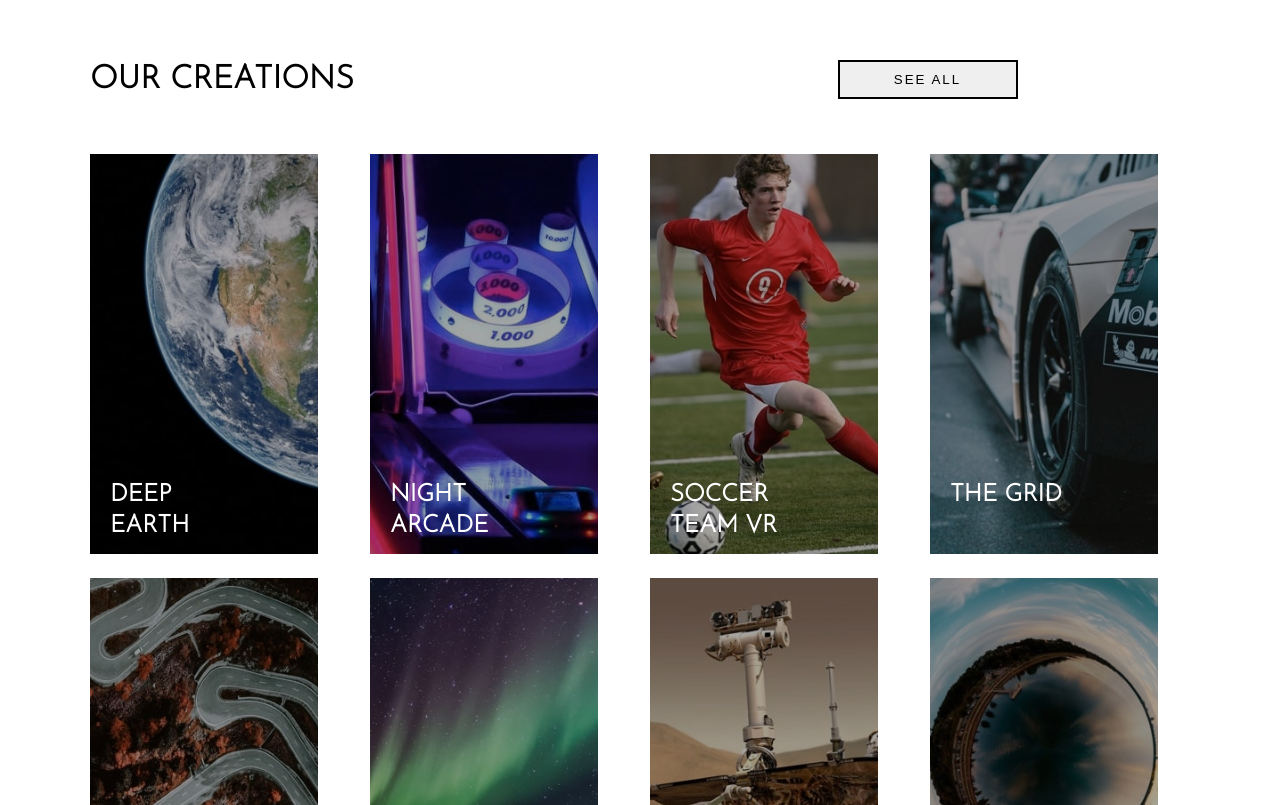
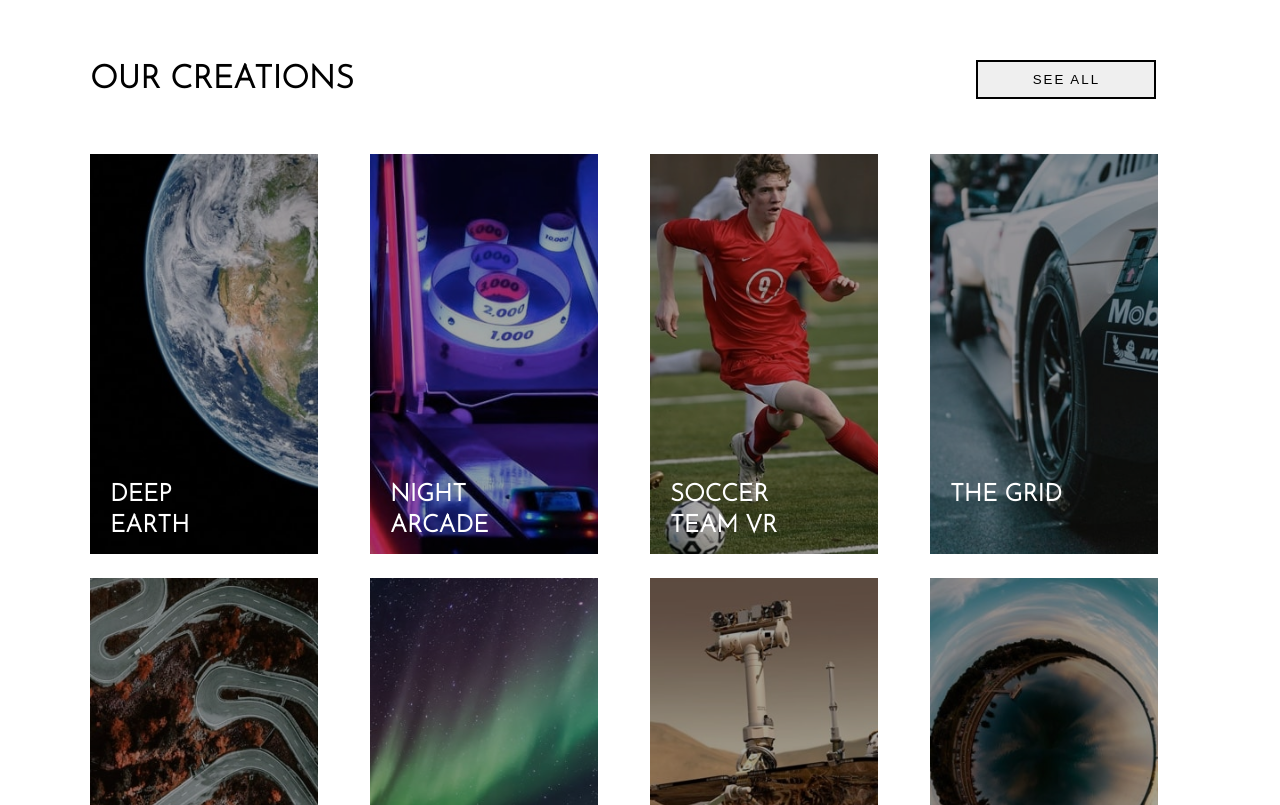
Before and after one commit to fmolinadev/loopstudios-landing-page, a React (Create React App) app: page / in a window 1280 px wide. Shown: the part 1383-2188 px from the top of the page. Built offline with nearby package versions, Linux system fonts and the light colour scheme.

Commit message:
Update style

```diff
--- a/src/styles/OurCreationsDesktop.css
+++ b/src/styles/OurCreationsDesktop.css
@@ -22,11 +22,10 @@
   }
 
   .header-creations {
-    display: grid;
-    grid-template-columns: 1fr 1fr;
+    display: flex;
+    justify-content: space-between;
     max-width: 1000px;
     margin: auto;
-    justify-content: space-between;
     align-items: center;
     padding: 25px 0;
   }
@@ -40,6 +39,7 @@
     text-transform: uppercase;
     cursor: pointer;
     transition: background-color 0.2s;
+    margin-left: 282px;
   }
 
   .header-creations .container-btn .btn:hover {
@@ -56,18 +56,4 @@
   .creations-desktop .header-creations {
     max-width: 1100px;
   }
-  .creations-mobile .header-creations .container-btn {
-    display: flex;
-    justify-content: center;
-    padding: 50px 0;
-    width: 500px;
-    display: flex;
-    text-align: center;
-    margin: auto;
-    left: 50%;
-  }
-
-  .btn {
-    padding: 10px 50px;
-  }
 }
```
